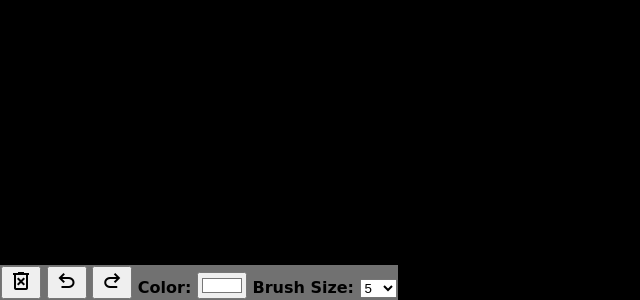
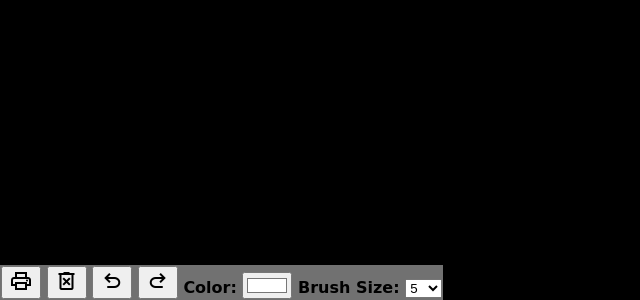
Before and after one commit to krasyid822/paintPWA, a plain HTML site: page index.html in a window 1280 px wide. Shown: the part 500-800 px from the top of the page, without its empty margins (0-640 px from the left). Drawn offline with nearby package versions, Linux system fonts and the light colour scheme; a web font is replaced by a local one.

Commit message:
add print button

```diff
--- a/index.html
+++ b/index.html
@@ -89,6 +89,7 @@
 </head>
 <body class="playwrite-gb-s-800">
     <div class="toolbar">
+        <button onclick="window.print()"><span class="material-symbols-outlined">print</span></button>
         <button onclick="clearCanvas()"><span class="material-symbols-outlined">delete_forever</span></button>
         <button onclick="undo()"><span class="material-symbols-outlined">undo</span></button>
         <button onclick="redo()"><span class="material-symbols-outlined">redo</span></button>
```
